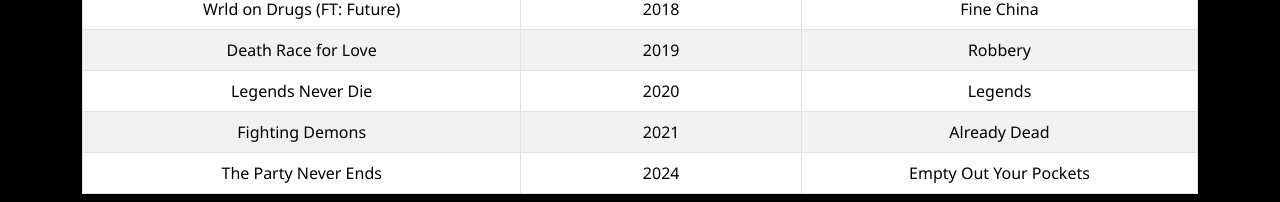
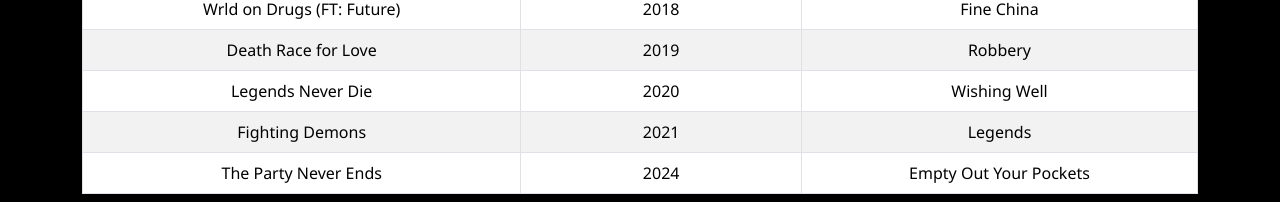
Before and after one commit to banyaszbalazs/kedvencenekes, a plain HTML site: page index.html in a window 1280 px wide. Shown: the part 642-844 px from the top of the page. Drawn offline with nearby package versions, Linux system fonts and the light colour scheme.

Commit message:
Update index.html

```diff
--- a/index.html
+++ b/index.html
@@ -56,8 +56,8 @@
         <tr><td>Goodbye & Good Riddance</td><td>2018</td><td>Lucid Dreams</td></tr>
         <tr><td>Wrld on Drugs (FT: Future)</td><td>2018</td><td>Fine China</td></tr>
         <tr><td>Death Race for Love</td><td>2019</td><td>Robbery</td></tr>
-        <tr><td>Legends Never Die</td><td>2020</td><td>Legends</td></tr>
-        <tr><td>Fighting Demons</td><td>2021</td><td>Already Dead</td></tr>
+        <tr><td>Legends Never Die</td><td>2020</td><td>Wishing Well</td></tr>
+        <tr><td>Fighting Demons</td><td>2021</td><td>Legends</td></tr>
         <tr><td>The Party Never Ends</td><td>2024</td><td>Empty Out Your Pockets</td></tr>
       </tbody>
     </table>
```
